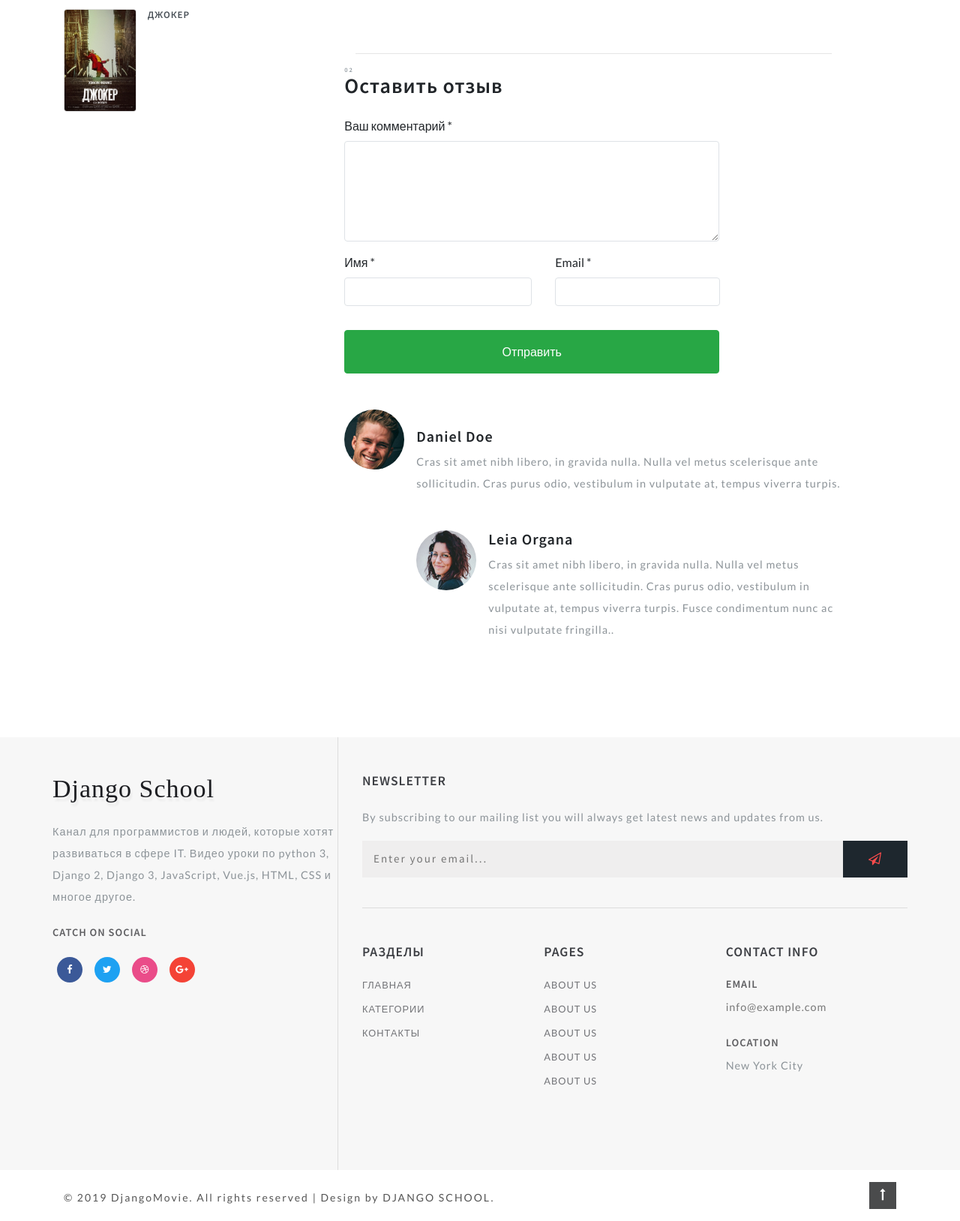
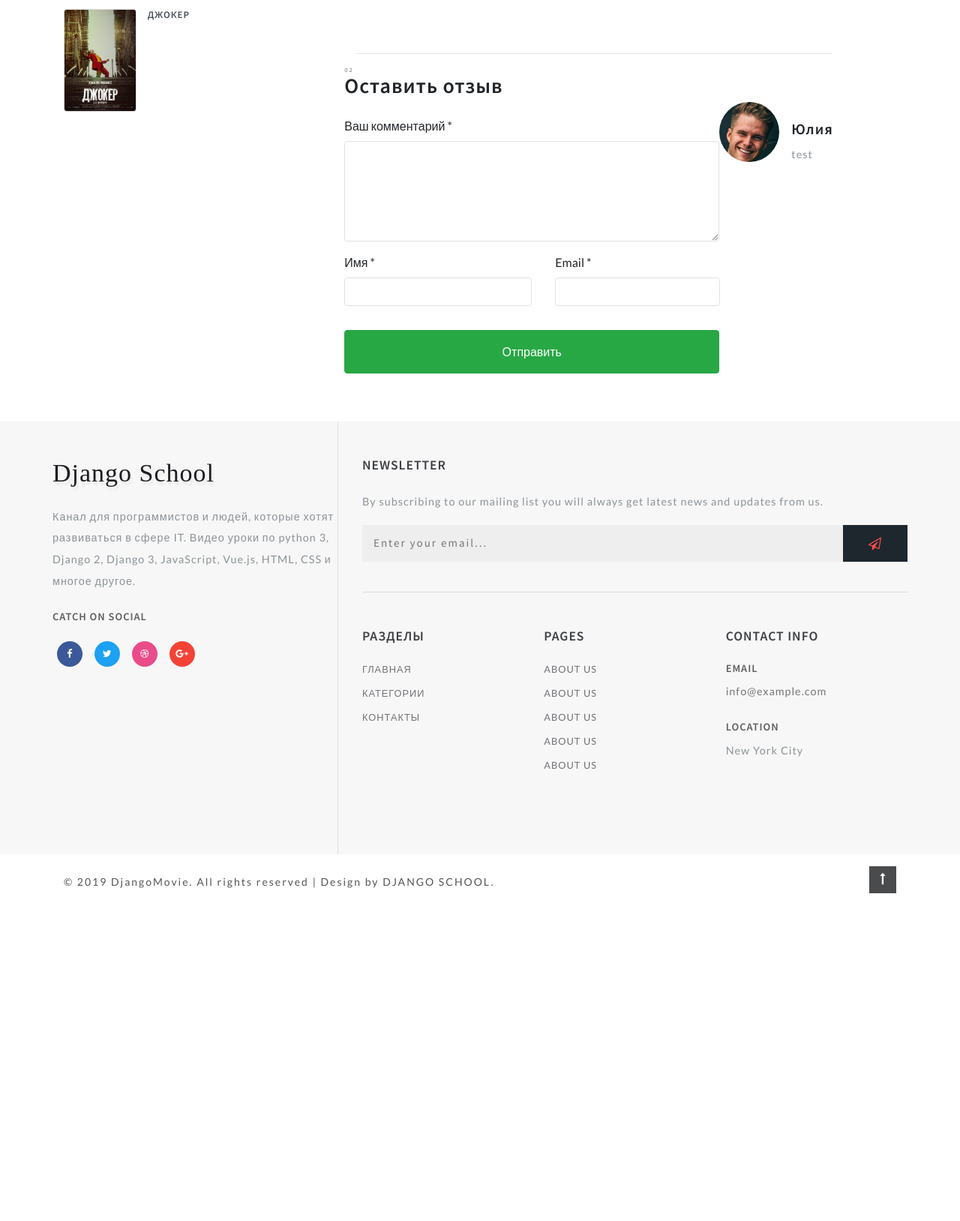
Before and after one commit to julia-kaushan/django_movie, a Django app: a page that uses templates/movies/movie_detail.html in a window 1280 px wide. Shown: the part 2177-3805 px from the top of the page at 75% size. After the commit the page ends 3368 px from the top, so only its background shows below. Run offline with Django 3.2, Linux system fonts and the light colour scheme; data comes from the database, SQL or seed files in the repository; both versions use the stored data as it was after the commit; some libraries are stand-ins or nearby versions; grey boxes are pictures that could not be loaded.

Commit message:
Выведено отображение отзывов на сайт

```diff
--- a/templates/movies/movie_detail.html
+++ b/templates/movies/movie_detail.html
@@ -170,36 +170,36 @@
             </div>
             <!--  //contact form grid ends here -->
         </div>
+    {% for review in movie.reviews_set.all %}
         <div class="media py-5">
-            <img src="bundles/images/te2.jpg" class="mr-3 img-fluid" alt="image"
-                 style="outline: none; cursor: inherit;">
+            <img src="bundles/images/te2.jpg" class="mr-3 img-fluid" alt="image">
             <div class="media-body mt-4">
-                <h5 class="mt-0 editContent"
-                    style="outline: none; cursor: inherit;">Daniel Doe</h5>
-                <p class="mt-2 editContent" style="outline: none; cursor: inherit;">
-                    Cras sit amet nibh libero, in gravida nulla. Nulla vel metus
-                    scelerisque ante sollicitudin. Cras purus odio, vestibulum in
-                    vulputate at, tempus viverra turpis.
+                <h5 class="mt-0 editContent">
+                    {{ review.name }}
+                </h5>
+                <p class="mt-2 editContent">
+                    {{ review.text }}
                 </p>
-                <div class="media mt-5 editContent"
-                     style="outline: none; cursor: inherit;">
-                    <a class="pr-3" href="#">
-                        <img src="bundles/images/te1.jpg" class="img-fluid "
-                             alt="image" style="outline: none; cursor: inherit;">
-                    </a>
-                    <div class="media-body">
-                        <h5 class="mt-0 editContent"
-                            style="outline: none; cursor: inherit;">Leia Organa</h5>
-                        <p class="mt-2 editContent"
-                           style="outline: none; cursor: inherit;"> Cras sit amet
-                            nibh libero, in gravida nulla. Nulla vel metus
-                            scelerisque ante sollicitudin. Cras purus odio,
-                            vestibulum in vulputate at, tempus viverra turpis. Fusce
-                            condimentum nunc ac nisi vulputate fringilla..</p>
-                    </div>
-                </div>
+<!--                <div class="media mt-5 editContent"-->
+<!--                     style="outline: none; cursor: inherit;">-->
+<!--                    <a class="pr-3" href="#">-->
+<!--                        <img src="bundles/images/te1.jpg" class="img-fluid "-->
+<!--                             alt="image" style="outline: none; cursor: inherit;">-->
+<!--                    </a>-->
+<!--                    <div class="media-body">-->
+<!--                        <h5 class="mt-0 editContent"-->
+<!--                            style="outline: none; cursor: inherit;">Leia Organa</h5>-->
+<!--                        <p class="mt-2 editContent"-->
+<!--                           style="outline: none; cursor: inherit;"> Cras sit amet-->
+<!--                            nibh libero, in gravida nulla. Nulla vel metus-->
+<!--                            scelerisque ante sollicitudin. Cras purus odio,-->
+<!--                            vestibulum in vulputate at, tempus viverra turpis. Fusce-->
+<!--                            condimentum nunc ac nisi vulputate fringilla..</p>-->
+<!--                    </div>-->
+<!--                </div>-->
             </div>
         </div>
+    {% endfor %}
     </div>
 </div>
 {% endblock movie %}
```
Also changed, not shown: db.sqlite3.
